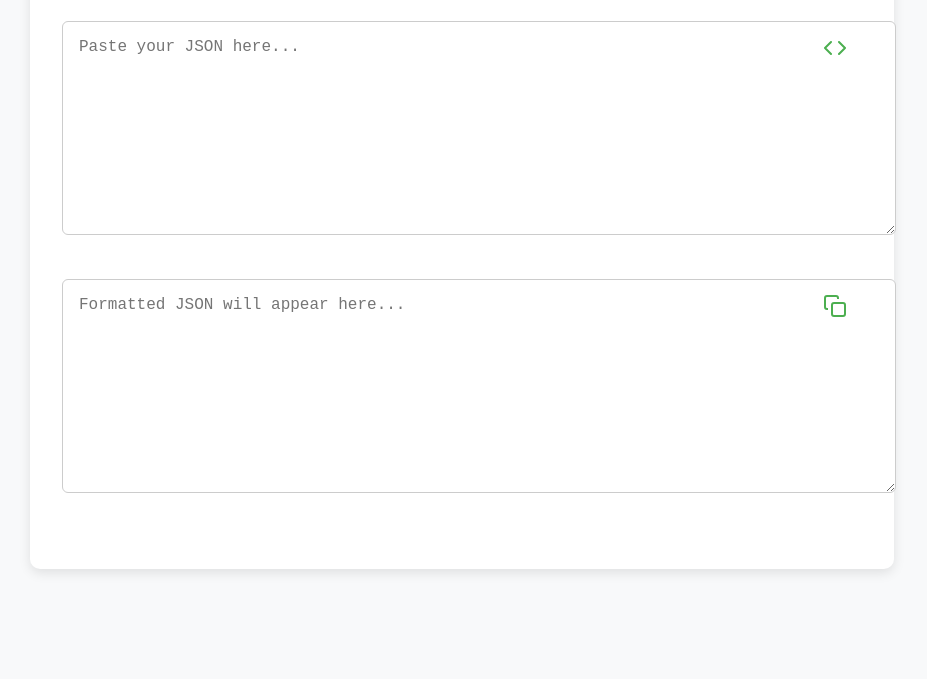
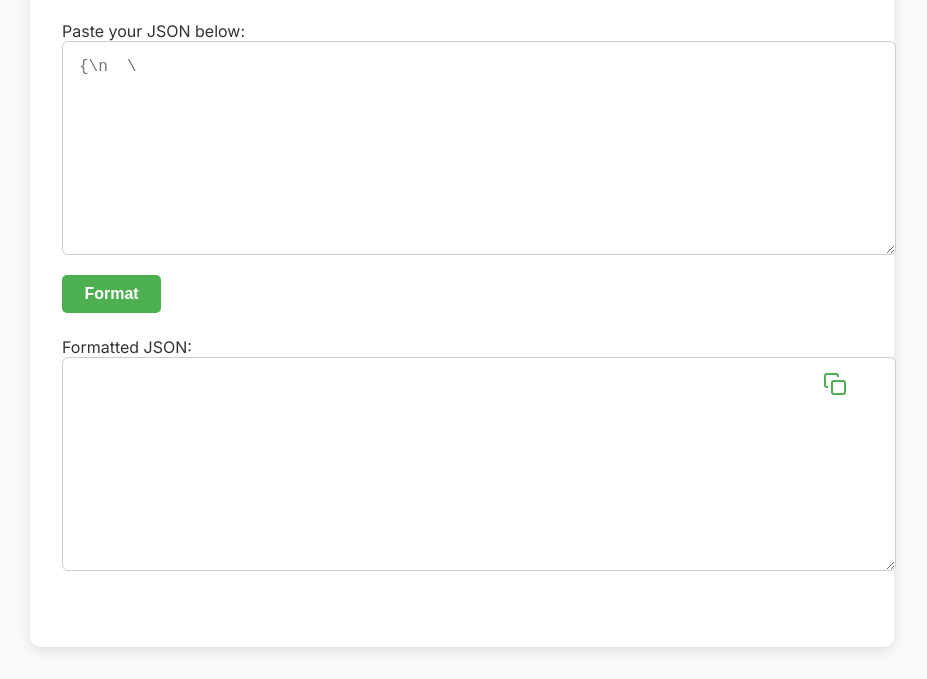
Before and after one commit to bookwormpublish/jsonFormatter, a plain HTML site: page index.html in a window 1280 px wide. Shown: the part 127-806 px from the top of the page, without its empty margins (178-1105 px from the left). Drawn offline with Linux system fonts and the light colour scheme.

Commit message:
move format button

```diff
--- a/index.html
+++ b/index.html
@@ -12,22 +12,20 @@
   <div class="container">
     <h1>JSON Formatter</h1>
 
+    <!-- Textarea for input JSON -->
+    <label for="input">Paste your JSON below:</label>
     <div class="box-wrapper">
-      <textarea id="input" placeholder="Paste your JSON here..."></textarea>
-      <button class="icon-btn" onclick="formatJSON()" title="Format JSON">
-        <!-- Format Icon (code arrows) -->
-        <svg xmlns="http://www.w3.org/2000/svg" class="icon" fill="none" viewBox="0 0 24 24" stroke="currentColor">
-          <path stroke-linecap="round" stroke-linejoin="round" stroke-width="2" d="M16 18l6-6-6-6M8 6l-6 6 6 6" />
-        </svg>
-      </button>
+      <textarea id="input" placeholder="{\n  \"example\": true\n}"></textarea>
+      <button class="format-btn" onclick="formatJSON()" title="Format JSON">Format</button>
     </div>
 
     <div id="error" class="error"></div>
 
+    <!-- Textarea for output JSON -->
+    <label for="output">Formatted JSON:</label>
     <div class="box-wrapper">
-      <textarea id="output" readonly placeholder="Formatted JSON will appear here..."></textarea>
+      <textarea id="output" readonly></textarea>
       <button class="icon-btn" onclick="copyFormattedJSON()" title="Copy to clipboard">
-        <!-- Copy Icon (clipboard) -->
         <svg xmlns="http://www.w3.org/2000/svg" class="icon" fill="none" viewBox="0 0 24 24" stroke="currentColor">
           <rect x="9" y="9" width="13" height="13" rx="2" ry="2" stroke-width="2"></rect>
           <path d="M5 15H4a2 2 0 0 1-2-2V4a2 2 0 0 1 2-2h9a2 2 0 0 1 2 2v1" stroke-width="2"></path>
@@ -37,6 +35,7 @@
 
     <div id="toast" class="toast">Copied!</div>
   </div>
+
   <script src="script.js"></script>
 </body>
 </html>
```
